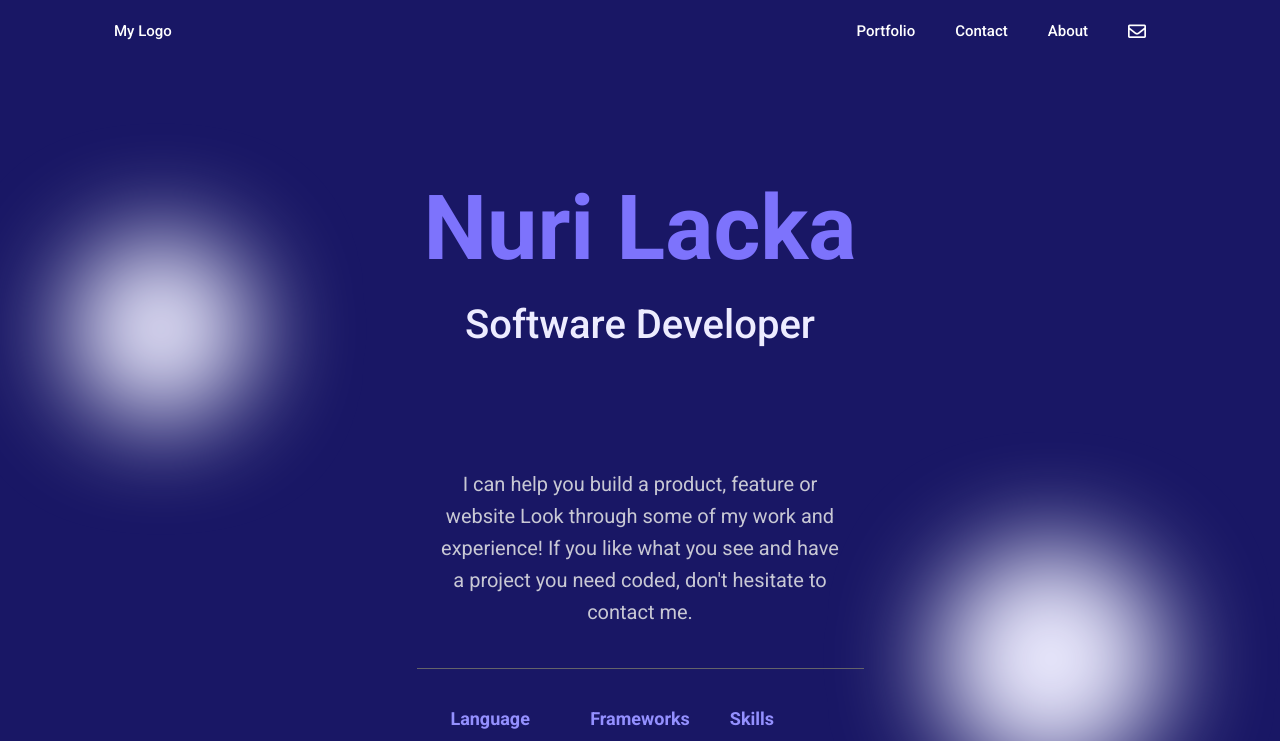
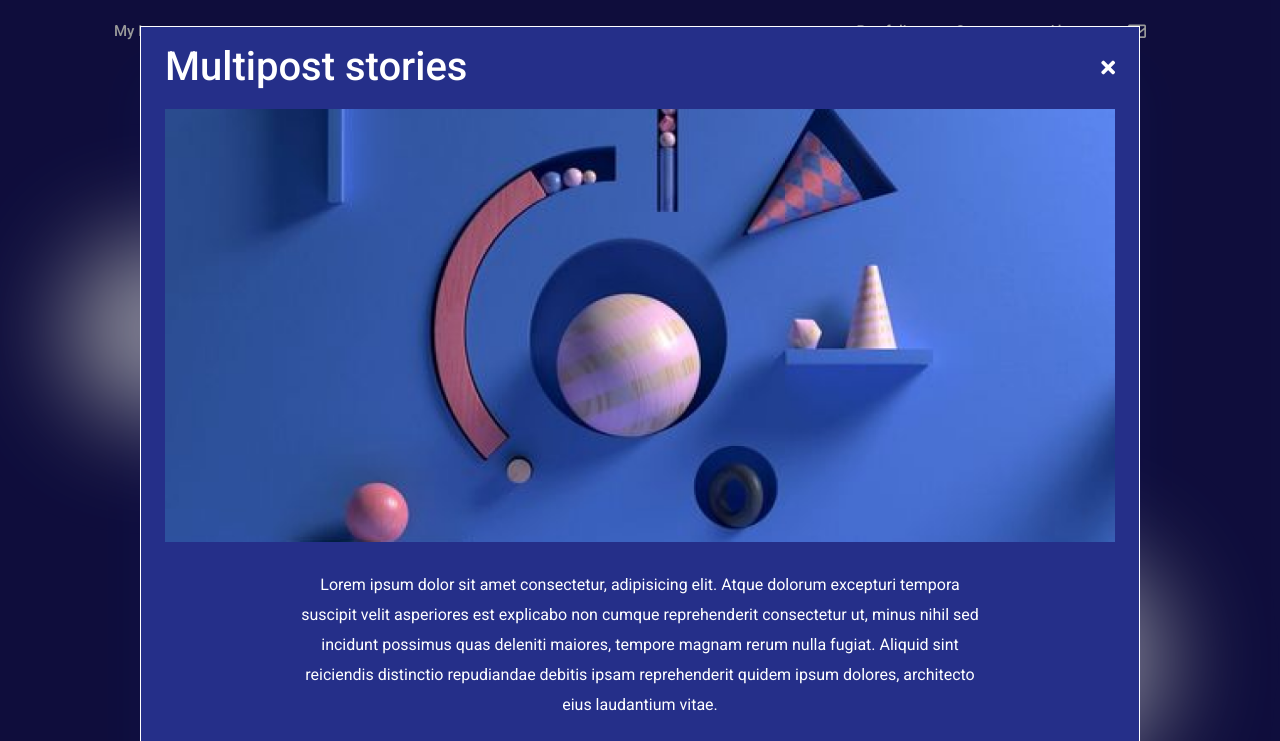
Before and after one commit to Nuri1977/my-portfolio, a website: page index.html in a window 1280 px wide. Shown: the top 741 px of the page. Drawn offline with Linux system fonts and the light colour scheme.

Commit message:
Add modal styles for desktop view

```diff
--- a/main.js
+++ b/main.js
@@ -56,3 +56,21 @@ navAbout.addEventListener('click', () => {
     closeDrop();
   }
 });
+
+/* ------------------------------------------------- */
+/*                  MODAL WINDOW                    */
+const cardBtn = document.querySelector('#header');
+
+const projects = [
+  {
+    id: 1,
+    project: {
+      name: "Project name",
+      description: "Project description",
+      imageUrl: "/images/app_screenshot.jpg",
+      technologies: ["html", "Ruby on rails", "Javascript"],
+      liveLink: "livelink1",
+      sourceLink: "sourcelink1"
+    }
+  }
+]
--- a/styles.css
+++ b/styles.css
@@ -506,13 +506,25 @@ hr {
   margin-top: 5px;
 }
 
-/* MODAL */
+/* MODAL mobile */
+.modal-container {
+  position: fixed;
+  top: 0;
+  left: 0;
+  width: 100%;
+  height: 100%;
+  z-index: 1;
+  background-color: rgba(0, 0, 0, 0.40);
+}
+
 .modal {
-  background: rgba(255, 255, 255, 0.16);
+  background-color: rgba(255, 255, 255, 0.16);
+  background: #252F89;
   border: 1px solid #fff;
   box-shadow: 0px 48px 48px rgba(37, 47, 137, 0.08);
   margin: 24px;
   padding: 24px;
+  z-index: 2;
 }
 
 .modal-header {
@@ -886,4 +898,33 @@ margin: 24px 0px;
     filter: blur(50px);
     transform: matrix(-0.26, 0.97, 0.97, 0.26, 0, 0);
   }
+
+  /* MODAL DESKTOP */
+  .modal {
+    max-width: 1000px;
+    margin: 2% auto;
+  }
+
+  .modal-title {
+    font-weight: 500;
+    font-size: 40px;
+    line-height: 32px;
+  }
+
+  .modal-paragraph {
+    max-width: 684px;
+    margin: 24px auto;
+    font-size: 16px;
+    line-height: 30px;
+  }
+
+  .modal-buttons {
+    flex-direction: row;
+    justify-content: center;
+    align-items: center;
+  }
+
+  .modal-buttons > * {
+    margin: 24px 24px ;
+  }
 }
```
